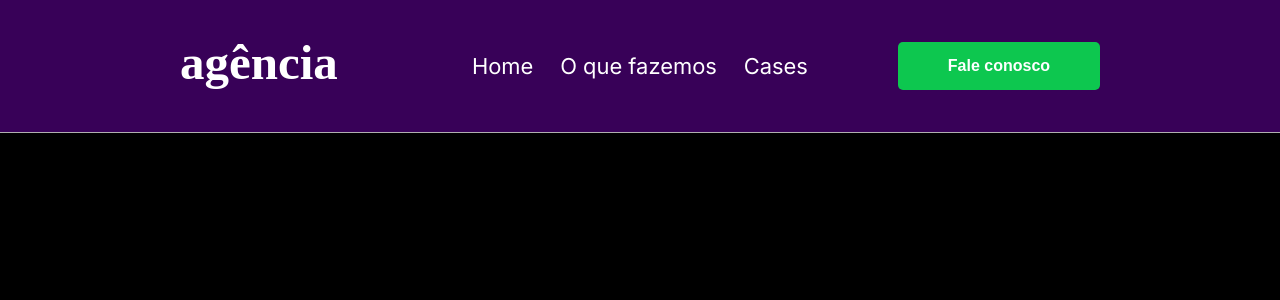
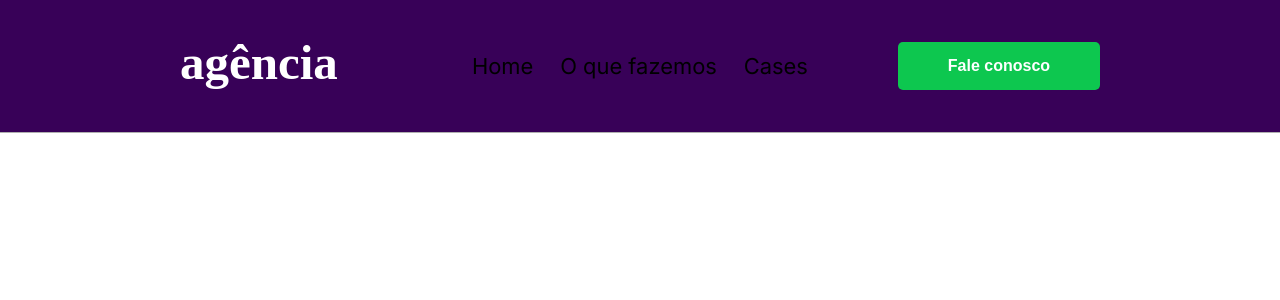
Before and after one commit to FelipePinha/nextjs-landing-page, a Next.js app: page / in a window 1280 px wide. Shown: the top 300 px of the page. Built offline with nearby package versions, Linux system fonts and the light colour scheme.

Commit message:
removed dark theme

```diff
--- a/src/app/globals.scss
+++ b/src/app/globals.scss
@@ -10,11 +10,6 @@ body {
     overflow-x: hidden;
 }
 
-body {
-    background: black;
-    color: white;
-}
-
 a {
     color: inherit;
     text-decoration: none;
```
